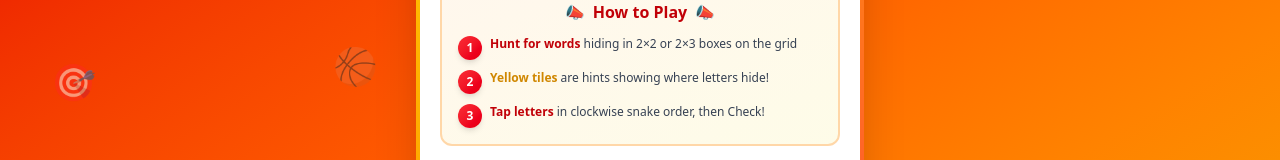
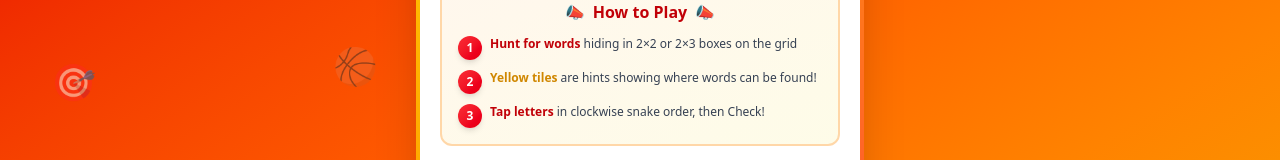
Before and after one commit to lauriegriddle/griddle-game, a Next.js app: page /hoopla in a window 1280 px wide. Shown: the part 226-386 px from the top of the page. Built offline with nearby package versions, Linux system fonts and the light colour scheme.

Commit message:
Adjust Hoopla directions

```diff
--- a/app/hoopla/page.js
+++ b/app/hoopla/page.js
@@ -1131,7 +1131,7 @@ Play at lettergriddle.com/hoopla
 
                     <div className="flex gap-2 items-start">
                       <span className="bg-gradient-to-br from-red-500 to-red-600 text-white w-6 h-6 rounded-full flex items-center justify-center text-xs font-bold shrink-0 shadow-md">2</span>
-                      <p className="text-xs text-gray-700"><strong className="text-yellow-600">Yellow tiles</strong> are hints showing where letters hide!</p>
+                      <p className="text-xs text-gray-700"><strong className="text-yellow-600">Yellow tiles</strong> are hints showing where words can be found!</p>
                     </div>
 
                     <div className="flex gap-2 items-start">
```
